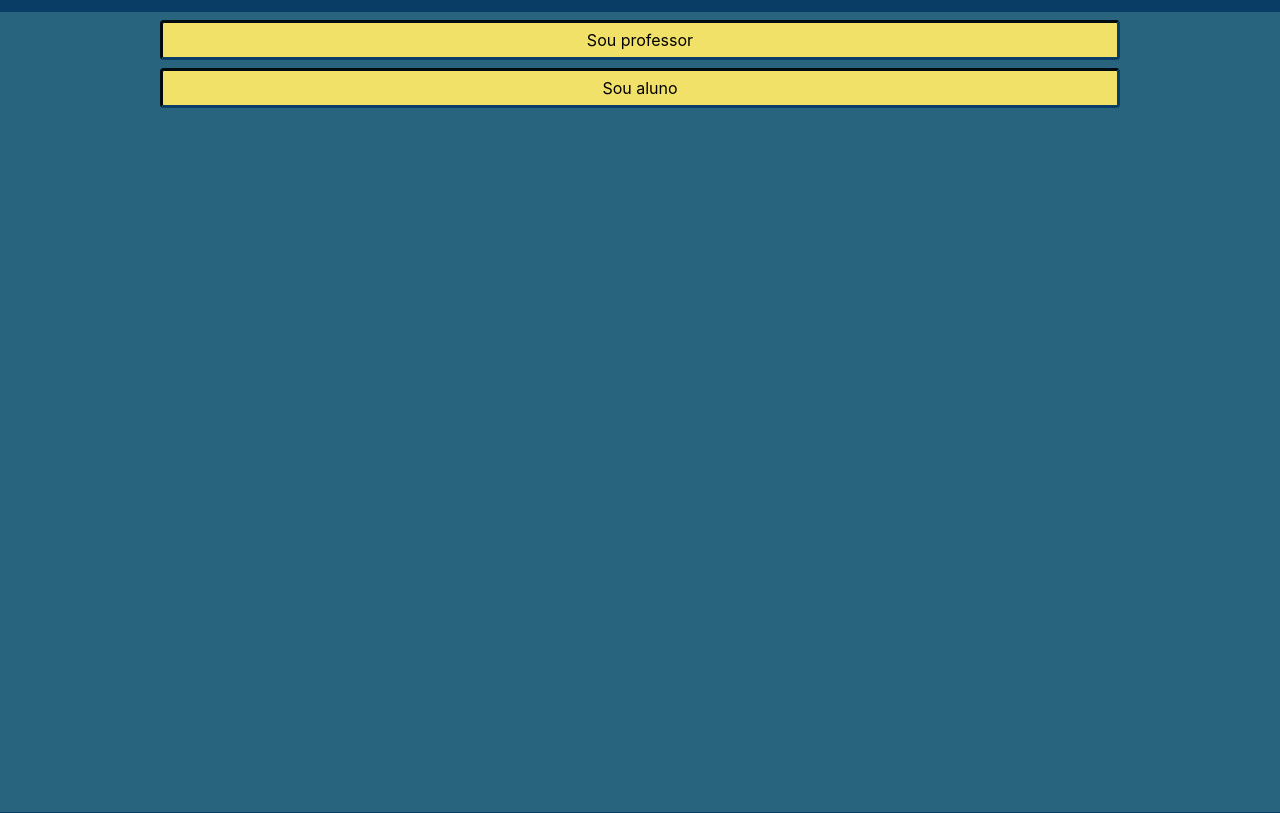
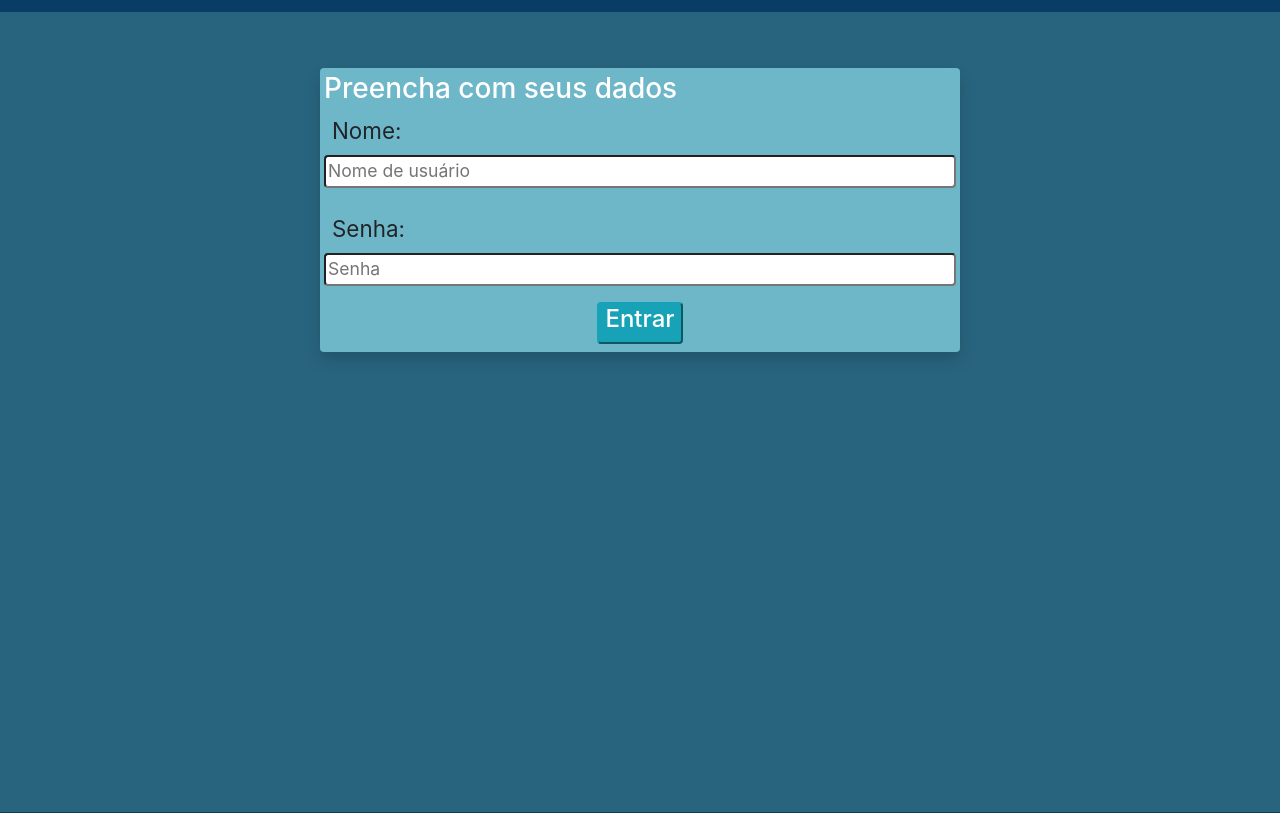
Before and after one commit to virocha11/Supervelha-SPA, a Django app: page /login/ in a window 1280 px wide. Shown: the part 314-1127 px from the top of the page. Run offline with Django 5.2, Linux system fonts and the light colour scheme; some libraries are stand-ins or nearby versions.

Commit message:
html, css, url e views editados

```diff
--- a/back_end/static/assets/css/style.css
+++ b/back_end/static/assets/css/style.css
@@ -4,6 +4,10 @@
     --ciano_claro: #B6F5FE;
     --azul_marinho: #093D65;
     --azul: #28647E;
+    --fonte_m: 1.4rem;
+    --fonte_g: 1.6rem;
+    --fonte_gg: 2rem;
+    --fonte_gg: 3.2rem;
 }
 body{
     height: 100vh;
@@ -12,6 +16,9 @@ footer{
     color: #fff;
     background-color: var(--azul_marinho);
     height: 100%;
+}
+form>input{
+    font-size: 1.1rem;
 }
 html, body{
     padding: 0;
@@ -30,6 +37,10 @@ main{
 header>nav>div>div>a>img{
     background-color: var(--ciano_medio);
 }
+.bgc_claro{
+ background-color: var(--ciano_medio);
+}
+
 .btn_geral{
     padding: 5px 8px 5px 8px;
     background-color: var(--amarelo_claro);
@@ -56,8 +67,9 @@ header>nav>div>div>a>img{
     transition-duration: 0.25s;
 }
 .cadastre_btn{
-    padding: 0 3px 0 3px;
-    height: 40px;
+    padding: 8px 6px 0 6px;
+    width: 55px;
+    height: 55px;
     background-color: var(--amarelo_claro);
     border: inset var(--azul_marinho) 4px;
 }
@@ -76,6 +88,18 @@ header>nav>div>div>a>img{
     max-width: 600px;
     color: var(--azul_marinho);
 }
+.fonte_media{
+    font-size: var(--fonte_m);
+}
+.fonte_grande{
+    font-size: var(--fonte_g);
+}
+.fonte_grande_g{
+    font-size: var(--fonte_gg);
+}
+.fonte_xgrande{
+    font-size: var(--fonte_gg);
+}
 .img_livros{
     width: 300px;
 }
--- a/back_end/supervelha/urls.py
+++ b/back_end/supervelha/urls.py
@@ -11,6 +11,7 @@ urlpatterns = [
     path('inicio/professor/', views.home_professor, name='inicio_professor'),
     path('inicio/aluno/', views.home_aluno, name='inicio_aluno'),
     path('perfil/professor/', views.perfil_professor, name='perfil_professor'),
+    path('perfil/aluno/', views.perfil_aluno, name='perfil_aluno'),
     path('cadastro/', include('cadastro.urls')),
     path('turma/', include('turma.urls')),
     path('admin/', admin.site.urls),
--- a/back_end/supervelha/views.py
+++ b/back_end/supervelha/views.py
@@ -47,3 +47,7 @@ def logout_validate(request: HttpRequest):
 def perfil_professor(request: HttpRequest):
     if request.method == 'GET':
         return render(request, 'paginas/perfil_prof.html')
+
+def perfil_aluno(request: HttpRequest):
+    if request.method == 'GET':
+        return render(request, 'paginas/perfil_aluno.html')
--- a/back_end/templates/paginas/login.html
+++ b/back_end/templates/paginas/login.html
@@ -2,56 +2,37 @@
 <html lang="pt-br">
     <head>
         <meta charset="UTF-8">
+        <meta name="viewport" content="width=device-width, initial-scale=1.0">
         {% load static %}
         <link rel="stylesheet" href="{% static 'assets/bootstrap_4.1.3_dist/css/bootstrap.css' %}">
         <link rel="stylesheet" href="{% static 'assets/css/style.css' %}">
-          <meta name="viewport" content="width=device-width, initial-scale=1.0">
+        <link rel="shortcut icon" href="{% static 'assets/imgs/logo.png' %}" type="image/x-icon">
+
         <title>Supervelha SPA</title>
     </head>
     <body>
         <header class="text-white">
             <nav class="navbar navbar-light bg-transparent">
                 <div class="container-fluid">
-                      <div class="navbar-brand"><a href="{% url 'index' %}"><img class="rounded" src="{% static 'assets/imgs/logo.png' %}" alt=""></a></div>
+                    <div class="navbar-brand w-auto"><a href="#"><img class="rounded mr-3" src="{% static 'assets/imgs/seta_esquerda.png' %}" alt=""></a><a href="{% url 'index' %}"><img class="rounded" src="{% static 'assets/imgs/logo.png' %}" alt=""></a></div>
                     <div class="d-flex">
-                          <a class="nav-link" href="{% url 'cadastro' %}">Cadastrar</a>
-                          <a class="nav-link" href="#">Sobre o site</a>
+                        <a class="btn_nav rounded mr-2 ml-2" href="{% url 'cadastro' %}">Cadastrar</a>
+                        <a class="btn_nav rounded mr-2 ml-2" href="#">Sobre o site</a>
                     </div>
                 </div>
             </nav>
         </header>
         <main>
-              <section class="accordion w-75 m-auto py-2 " id="accordion_entrar">
-                  <div id="heading_one">
-                      <button class="btn btn_geral w-100" type="button" data-toggle="collapse" data-target="#formulario_p" aria-expanded="true" aria-controls="formulario_p">Sou professor</button>
-                  </div>
-
-                  <!-- formulario_professor-->
-                  <form class="form collapse mt-3" aria-labelledby="heading_one" data-parent="#accordion_entrar" id="formulario_p" action="{% url 'login' %}" method="POST">
+            <section class="w-50 m-auto py-2" id="">
+                <!-- formulario-->
+                <form class="form mt-5 w-100 bgc_claro rounded p-1 pb-2 shadow" action="{% url 'login' %}" method="POST">
                     {% csrf_token %}
-                      <label class="" for="">
-                          <input class="rounded" type="text" name="username" placeholder="Nome de usuário">
-                      </label>
-
-                      <label class="" for="">
-                          <input class="rounded" type="password" name="password" placeholder="Senha">
-                      </label>
-                      <button class="btn-info rounded">Entrar</button>
-                  </form>
-                  <div class="my-2" id="heading_one">
-                      <button class="btn btn_geral w-100" type="button" data-toggle="collapse" data-target="#formulario_a" aria-expanded="true" aria-controls="formulario_a">Sou aluno</button>
-                  </div>
-
-                  <!-- formulario_aluno-->
-                  <form class="form collapse mt-3" aria-labelledby="heading_one" data-parent="#accordion_entrar" id="formulario_a" action="" method="POST">
-                      <label class="" for="">
-                          <input class="rounded" type="text" placeholder="Nome de usuário">
-                      </label>
-
-                      <label class="" for="">
-                          <input class="rounded" type="password" placeholder="Senha">
-                      </label>
-                      <button class="btn-info rounded" >Entrar</button>
+                    <h3 class="text-white">Preencha com seus dados</h3>
+                    <label class="row m-2 fonte_media" for="username">Nome: </label>
+                    <input class="rounded w-100 mb-3" type="text" id="username" name="username" placeholder="Nome de usuário">
+                    <label class="row m-2 fonte_media" for="username">Senha: </label>
+                    <input class="rounded w-100 mb-3" type="password" id="username" name="password" placeholder="Senha">
+                    <button class="row btn-info rounded m-auto"><h4>Entrar</h4></button>
                 </form>
             </section>
         </main>
--- a/back_end/templates/paginas/perfil_prof.html
+++ b/back_end/templates/paginas/perfil_prof.html
@@ -6,13 +6,15 @@
         {% load static %}
         <link rel="stylesheet" href="{% static 'assets/bootstrap_4.1.3_dist/css/bootstrap.css' %}">
         <link rel="stylesheet" href="{% static 'assets/css/style.css' %}">
+        <link rel="shortcut icon" href="{% static 'assets/imgs/logo.png' %}" type="image/x-icon">
+
         <title>Perfil</title>
     </head>
     <body>
         <header class="text-white">
             <nav class="navbar navbar-light bg-transparent">
                 <div class="container-fluid">
-                    <div class="navbar-brand"><a href="{% url 'index' %}"><img class="rounded" src="{% static 'assets/imgs/logo.png' %}" alt=""></a></div>
+                    <div class="navbar-brand w-auto"><a href="#"><img class="rounded mr-3" src="{% static 'assets/imgs/seta_esquerda.png' %}" alt=""></a><a href="{% url 'index' %}"><img class="rounded" src="{% static 'assets/imgs/logo.png' %}" alt=""></a></div>
                     <div class="d-flex">
 
                         <!-- BOTAO DE SAIR DO SITE -->
```
Also changed, not shown: back_end/templates/index.html (+5 -8 lines), back_end/templates/paginas/cadastro.html (+29 -32 lines), back_end/templates/paginas/cadastro_turma.html (+16 -10 lines), back_end/templates/paginas/inicio_aluno.html (+5 -2 lines), back_end/templates/paginas/inicio_professor.html (+5 -2 lines), back_end/templates/paginas/perfil_aluno.html (+9 -6 lines), back_end/static/assets/imgs/seta_esquerda.png (added). Lines whose indentation alone changed are shown as unchanged.
